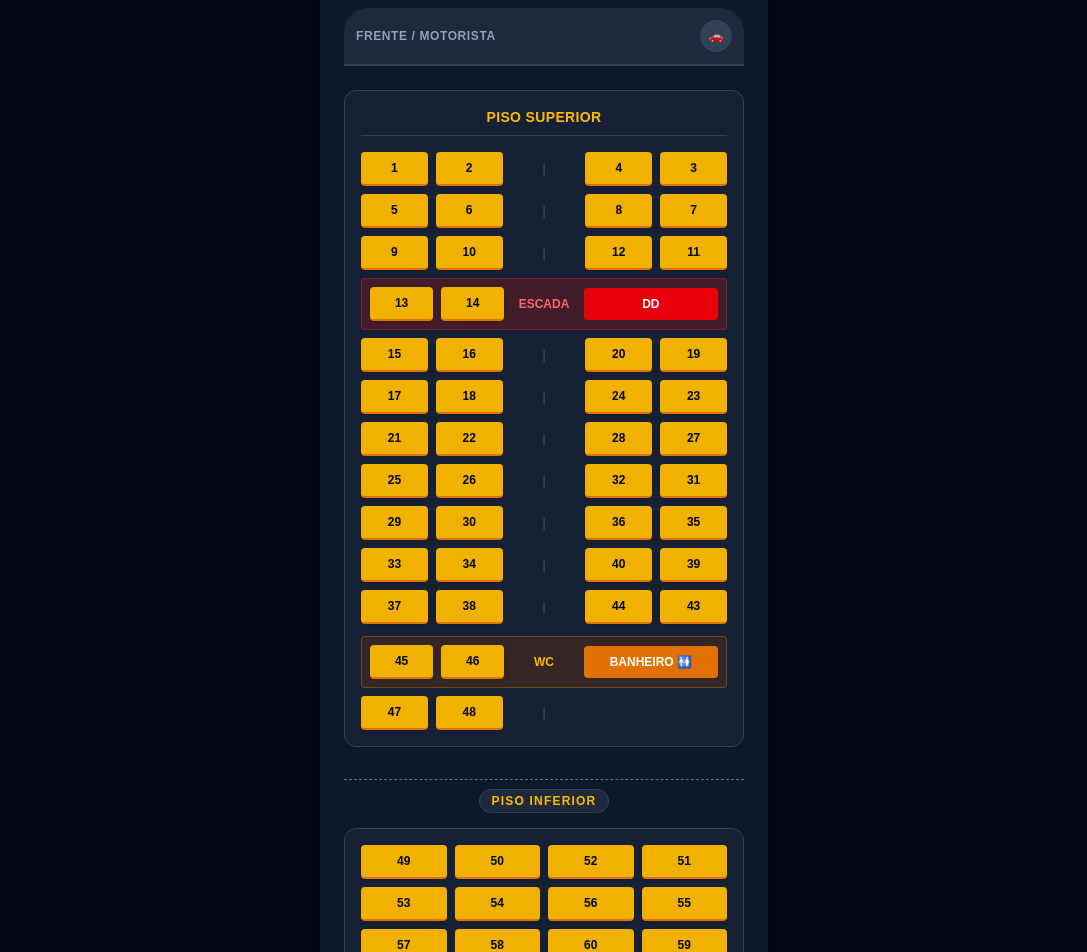
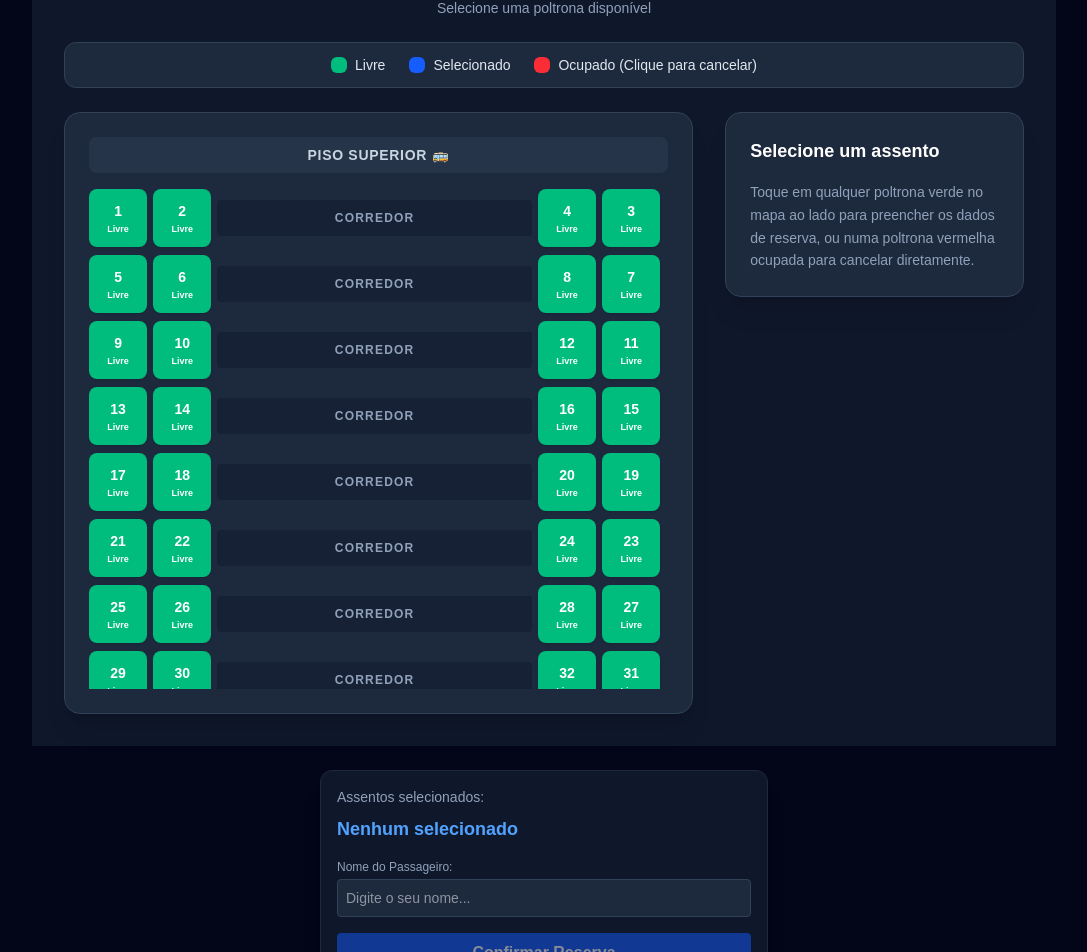
Before and after one commit to lcverissimogusmao-beep/onibus-reserva, a Next.js app: page / in a window 1280 px wide. Shown: the part 170-1122 px from the top of the page, without its empty margins (96-1183 px from the left). Built offline with nearby package versions, Linux system fonts and the light colour scheme; no server answers; the database is empty.

Commit message:
Atualizado layout funcional do mapa de assentos

```diff
--- a/src/app/page.tsx
+++ b/src/app/page.tsx
@@ -3,6 +3,8 @@
 import React, { useState, useEffect } from 'react';
 import SeatMap from '@/components/SeatMap';
 import { supabase } from '@/lib/supabase';
+
+const SeatMapComponent = SeatMap as React.ComponentType<any>;
 
 export default function Home() {
   const [selectedSeats, setSelectedSeats] = useState<number[]>([]);
@@ -122,7 +124,7 @@ export default function Home() {
       <h1 className="text-2xl font-bold text-center mb-6 text-amber-400">Reserva de Assentos - Autocarro</h1>
 
       {/* Mapa de Assentos */}
-      <SeatMap
+      <SeatMapComponent
         seats={seatsFromDB}
         selectedSeats={selectedSeats}
         onSelectSeat={handleSelectSeat}
--- a/src/components/SeatMap.tsx
+++ b/src/components/SeatMap.tsx
@@ -1,179 +1,246 @@
-'use client';
+'use client'
 
-import React from 'react';
+import { useState, useEffect } from 'react'
+import { supabase } from '@/lib/supabase'
 
-interface SeatMapProps {
-  seats?: { id: number; status: string; passenger?: string }[];
-  selectedSeats?: number[];
-  onSelectSeat?: (seatId: number) => void;
+interface Reserva {
+  id: number
+  assento: string
+  nome: string
+  documento: string
+  email: string
 }
 
-export default function SeatMap({ seats = [], selectedSeats = [], onSelectSeat }: SeatMapProps) {
+export default function SeatMap() {
+  const [reservas, setReservas] = useState<Reserva[]>([])
+  const [selectedSeat, setSelectedSeat] = useState<string | null>(null)
+  const [nome, setNome] = useState('')
+  const [documento, setDocumento] = useState('')
+  const [email, setEmail] = useState('')
+  const [loading, setLoading] = useState(false)
+
+  const rows = Array.from({ length: 15 }, (_, rowIndex) => {
+    const base = rowIndex * 4
+    return {
+      left1: `A${base + 1}`,
+      left2: `A${base + 2}`,
+      right1: `A${base + 4}`,
+      right2: `A${base + 3}`,
+    }
+  })
+
+  const fetchReservas = async () => {
+    const { data, error } = await supabase.from('reservas').select('*')
+    if (error) {
+      console.error('Erro ao buscar reservas:', error.message)
+    } else if (data) {
+      setReservas(data)
+    }
+  }
+
+  useEffect(() => {
+    fetchReservas()
+  }, [])
+
+  const getAssentoOcupado = (seatNumber: string) => {
+    return reservas.find((r) => r.assento === seatNumber)
+  }
+
+  // Função atualizada sem pedir nenhuma senha
+  const handleSeatClick = async (seatNumber: string) => {
+    const ocupado = getAssentoOcupado(seatNumber)
+
+    if (ocupado) {
+      const confirmar = window.confirm(`O assento ${seatNumber} está reservado por ${ocupado.nome}. Deseja cancelar esta reserva?`)
+      if (!confirmar) return
+
+      setLoading(true)
+      const { error } = await supabase.from('reservas').delete().eq('id', ocupado.id)
+      setLoading(false)
+
+      if (error) {
+        alert('Erro ao cancelar reserva: ' + error.message)
+      } else {
+        alert(`Reserva do assento ${seatNumber} cancelada com sucesso!`)
+        fetchReservas()
+      }
+    } else {
+      setSelectedSeat(seatNumber)
+    }
+  }
+
+  const handleReserve = async (e: React.FormEvent) => {
+    e.preventDefault()
+    if (!selectedSeat) return
+
+    setLoading(true)
+
+    const { error } = await supabase.from('reservas').insert([
+      {
+        assento: selectedSeat,
+        nome,
+        documento,
+        email,
+      },
+    ])
+
+    setLoading(false)
+
+    if (error) {
+      alert('Erro ao realizar reserva: ' + error.message)
+    } else {
+      alert(`Assento ${selectedSeat} reservado com sucesso!`)
+      setSelectedSeat(null)
+      setNome('')
+      setDocumento('')
+      setEmail('')
+      fetchReservas()
+    }
+  }
+
+  const renderSeatButton = (seat: string) => {
+    const ocupado = getAssentoOcupado(seat)
+    const isSelected = selectedSeat === seat
+
+    let bgColor = 'bg-emerald-500 hover:bg-emerald-600 text-white'
+    if (ocupado) {
+      bgColor = 'bg-red-500 hover:bg-red-600 text-white cursor-pointer'
+    } else if (isSelected) {
+      bgColor = 'bg-blue-600 text-white ring-2 ring-blue-300'
+    }
+
+    return (
+      <button
+        key={seat}
+        onClick={() => handleSeatClick(seat)}
+        className={`py-3 px-1 rounded-lg font-medium transition-all flex flex-col items-center justify-center text-xs shadow-sm ${bgColor}`}
+      >
+        <span className="font-bold text-sm">{seat.replace('A', '')}</span>
+        <span className="text-[9px] font-semibold mt-0.5 text-white">
+          {ocupado ? 'Ocupado' : isSelected ? 'Selecionado' : 'Livre'}
+        </span>
+      </button>
+    )
+  }
+
   return (
-    <div className="flex flex-col items-center p-6 bg-slate-900 text-white rounded-xl shadow-xl max-w-md mx-auto">
-      {/* Legenda de Cores */}
-      <div className="flex gap-4 mb-6 text-xs bg-slate-800 p-2 rounded-lg border border-slate-700 w-full justify-around">
-        <div className="flex items-center gap-1.5">
-          <div className="w-3 h-3 bg-yellow-500 rounded"></div>
-          <span>Disponível</span>
+    <div className="max-w-5xl mx-auto p-3 sm:p-6 md:p-8 bg-slate-900 min-h-screen text-slate-100">
+      <h1 className="text-xl sm:text-2xl font-bold text-center mb-2 text-white">
+        Mapa do Ônibus
+      </h1>
+      <p className="text-center text-xs sm:text-sm text-slate-400 mb-6">
+        Selecione uma poltrona disponível
+      </p>
+
+      <div className="flex flex-wrap justify-center gap-4 sm:gap-6 mb-6 text-xs sm:text-sm bg-slate-800 p-3 rounded-xl border border-slate-700">
+        <div className="flex items-center gap-2">
+          <div className="w-4 h-4 bg-emerald-500 rounded-md"></div>
+          <span className="text-slate-200">Livre</span>
         </div>
-        <div className="flex items-center gap-1.5">
-          <div className="w-3 h-3 bg-blue-600 rounded"></div>
-          <span>Selecionado</span>
+        <div className="flex items-center gap-2">
+          <div className="w-4 h-4 bg-blue-600 rounded-md"></div>
+          <span className="text-slate-200">Selecionado</span>
         </div>
-        <div className="flex items-center gap-1.5">
-          <div className="w-3 h-3 bg-slate-600 rounded"></div>
-          <span>Ocupado</span>
+        <div className="flex items-center gap-2">
+          <div className="w-4 h-4 bg-red-500 rounded-md"></div>
+          <span className="text-slate-200">Ocupado (Clique para cancelar)</span>
         </div>
       </div>
 
-      {/* 🚍 CABINE DO MOTORISTA */}
-      <div className="w-full flex justify-between items-center bg-slate-800 p-3 rounded-t-3xl border-b-2 border-slate-700 mb-6">
-        <span className="text-xs tracking-wider text-slate-400 font-semibold">FRENTE / MOTORISTA</span>
-        <div className="w-8 h-8 rounded-full bg-slate-700 flex items-center justify-center text-xs"> 🚗 </div>
-      </div>
-
-      {/* 🏢 PISO SUPERIOR */}
-      <div className="w-full bg-slate-800/60 p-4 rounded-xl border border-slate-700 mb-6">
-        <h3 className="text-center text-amber-400 font-bold mb-4 tracking-wide text-sm border-b border-slate-700 pb-2">
-          PISO SUPERIOR
-        </h3>
-
-        <div className="space-y-2">
-          {/* Fila 1 */}
-          <div className="grid grid-cols-5 gap-2 items-center text-center">
-            <Seat id={1} seats={seats} selectedSeats={selectedSeats} onClick={onSelectSeat} />
-            <Seat id={2} seats={seats} selectedSeats={selectedSeats} onClick={onSelectSeat} />
-            <div className="text-slate-600 text-xs">|</div>
-            <Seat id={4} seats={seats} selectedSeats={selectedSeats} onClick={onSelectSeat} />
-            <Seat id={3} seats={seats} selectedSeats={selectedSeats} onClick={onSelectSeat} />
-          </div>
-          <div className="grid grid-cols-5 gap-2 items-center text-center">
-            <Seat id={5} seats={seats} selectedSeats={selectedSeats} onClick={onSelectSeat} />
-            <Seat id={6} seats={seats} selectedSeats={selectedSeats} onClick={onSelectSeat} />
-            <div className="text-slate-600 text-xs">|</div>
-            <Seat id={8} seats={seats} selectedSeats={selectedSeats} onClick={onSelectSeat} />
-            <Seat id={7} seats={seats} selectedSeats={selectedSeats} onClick={onSelectSeat} />
-          </div>
-          <div className="grid grid-cols-5 gap-2 items-center text-center">
-            <Seat id={9} seats={seats} selectedSeats={selectedSeats} onClick={onSelectSeat} />
-            <Seat id={10} seats={seats} selectedSeats={selectedSeats} onClick={onSelectSeat} />
-            <div className="text-slate-600 text-xs">|</div>
-            <Seat id={12} seats={seats} selectedSeats={selectedSeats} onClick={onSelectSeat} />
-            <Seat id={11} seats={seats} selectedSeats={selectedSeats} onClick={onSelectSeat} />
+      <div className="grid grid-cols-1 lg:grid-cols-3 gap-6 sm:gap-8 items-start">
+        <div className="lg:col-span-2 bg-slate-800 p-4 sm:p-6 rounded-2xl shadow-xl border border-slate-700">
+          <div className="text-center font-bold text-slate-300 mb-4 py-2 bg-slate-700/50 rounded-lg text-xs sm:text-sm tracking-wider uppercase">
+            Piso Superior 🚌
           </div>
 
-          {/* Bloco DD (Escada) */}
-          <div className="grid grid-cols-5 gap-2 items-center text-center bg-red-900/40 p-2 rounded border border-red-500/30">
-            <Seat id={13} seats={seats} selectedSeats={selectedSeats} onClick={onSelectSeat} />
-            <Seat id={14} seats={seats} selectedSeats={selectedSeats} onClick={onSelectSeat} />
-            <div className="text-red-400 text-xs font-bold">ESCADA</div>
-            <div className="col-span-2 bg-red-600 text-white text-xs font-bold py-2 rounded flex items-center justify-center">
-              DD
-            </div>
-          </div>
+          <div className="max-h-[500px] overflow-y-auto pr-2 space-y-2">
+            {rows.map((row, idx) => (
+              <div key={idx} className="grid grid-cols-9 gap-1.5 items-center">
+                <div className="col-span-2 grid grid-cols-2 gap-1.5">
+                  {renderSeatButton(row.left1)}
+                  {renderSeatButton(row.left2)}
+                </div>
 
-          {/* Filas seguintes do Piso Superior */}
-          {[
-            { l1: 15, l2: 16, r1: 20, r2: 19 },
-            { l1: 17, l2: 18, r1: 24, r2: 23 },
-            { l1: 21, l2: 22, r1: 28, r2: 27 },
-            { l1: 25, l2: 26, r1: 32, r2: 31 },
-            { l1: 29, l2: 30, r1: 36, r2: 35 },
-            { l1: 33, l2: 34, r1: 40, r2: 39 },
-            { l1: 37, l2: 38, r1: 44, r2: 43 },
-          ].map((row, index) => (
-            <div key={index} className="grid grid-cols-5 gap-2 items-center text-center">
-              <Seat id={row.l1} seats={seats} selectedSeats={selectedSeats} onClick={onSelectSeat} />
-              <Seat id={row.l2} seats={seats} selectedSeats={selectedSeats} onClick={onSelectSeat} />
-              <div className="text-slate-600 text-xs">|</div>
-              <Seat id={row.r1} seats={seats} selectedSeats={selectedSeats} onClick={onSelectSeat} />
-              <Seat id={row.r2} seats={seats} selectedSeats={selectedSeats} onClick={onSelectSeat} />
-            </div>
-          ))}
+                <div className="col-span-5 text-center text-[10px] sm:text-xs font-semibold text-slate-400 uppercase tracking-widest bg-slate-900/40 py-2.5 rounded">
+                  Corredor
+                </div>
 
-          {/* Bloco BANHEIRO */}
-          <div className="grid grid-cols-5 gap-2 items-center text-center bg-amber-900/30 p-2 rounded border border-amber-500/30 mt-3">
-            <Seat id={45} seats={seats} selectedSeats={selectedSeats} onClick={onSelectSeat} />
-            <Seat id={46} seats={seats} selectedSeats={selectedSeats} onClick={onSelectSeat} />
-            <div className="text-amber-400 text-xs font-bold">WC</div>
-            <div className="col-span-2 bg-amber-600 text-white text-xs font-bold py-2 rounded flex items-center justify-center">
-              BANHEIRO 🚻
-            </div>
-          </div>
-          <div className="grid grid-cols-5 gap-2 items-center text-center">
-            <Seat id={47} seats={seats} selectedSeats={selectedSeats} onClick={onSelectSeat} />
-            <Seat id={48} seats={seats} selectedSeats={selectedSeats} onClick={onSelectSeat} />
-            <div className="text-slate-600 text-xs">|</div>
-            <div className="col-span-2"></div>
+                <div className="col-span-2 grid grid-cols-2 gap-1.5">
+                  {renderSeatButton(row.right1)}
+                  {renderSeatButton(row.right2)}
+                </div>
+              </div>
+            ))}
           </div>
         </div>
-      </div>
 
-      {/* 🔻 DIVISÃO DE PISOS */}
-      <div className="w-full text-center my-2 border-t border-dashed border-slate-500 pt-2">
-        <span className="text-xs uppercase tracking-widest text-amber-400 font-bold bg-slate-800 px-3 py-1 rounded-full border border-slate-700">
-          Piso Inferior
-        </span>
-      </div>
+        <div className="bg-slate-800 p-4 sm:p-6 rounded-2xl shadow-xl border border-slate-700 lg:sticky lg:top-6">
+          <h2 className="text-base sm:text-lg font-semibold mb-4 text-white">
+            {selectedSeat ? `Reservar Assento: ${selectedSeat.replace('A', '')}` : 'Selecione um assento'}
+          </h2>
 
-      {/* 🏢 PISO INFERIOR (Assentos 49 a 60) */}
-      <div className="w-full bg-slate-800/60 p-4 rounded-xl border border-slate-700 mt-2">
-        <div className="space-y-2">
-          <div className="grid grid-cols-4 gap-2 items-center text-center">
-            <Seat id={49} seats={seats} selectedSeats={selectedSeats} onClick={onSelectSeat} />
-            <Seat id={50} seats={seats} selectedSeats={selectedSeats} onClick={onSelectSeat} />
-            <Seat id={52} seats={seats} selectedSeats={selectedSeats} onClick={onSelectSeat} />
-            <Seat id={51} seats={seats} selectedSeats={selectedSeats} onClick={onSelectSeat} />
-          </div>
-          <div className="grid grid-cols-4 gap-2 items-center text-center">
-            <Seat id={53} seats={seats} selectedSeats={selectedSeats} onClick={onSelectSeat} />
-            <Seat id={54} seats={seats} selectedSeats={selectedSeats} onClick={onSelectSeat} />
-            <Seat id={56} seats={seats} selectedSeats={selectedSeats} onClick={onSelectSeat} />
-            <Seat id={55} seats={seats} selectedSeats={selectedSeats} onClick={onSelectSeat} />
-          </div>
-          <div className="grid grid-cols-4 gap-2 items-center text-center">
-            <Seat id={57} seats={seats} selectedSeats={selectedSeats} onClick={onSelectSeat} />
-            <Seat id={58} seats={seats} selectedSeats={selectedSeats} onClick={onSelectSeat} />
-            <Seat id={60} seats={seats} selectedSeats={selectedSeats} onClick={onSelectSeat} />
-            <Seat id={59} seats={seats} selectedSeats={selectedSeats} onClick={onSelectSeat} />
-          </div>
+          {selectedSeat ? (
+            <form onSubmit={handleReserve} className="space-y-3 sm:space-y-4">
+              <div>
+                <label className="block text-xs sm:text-sm font-medium text-slate-300 mb-1">Nome Completo</label>
+                <input
+                  type="text"
+                  required
+                  value={nome}
+                  onChange={(e) => setNome(e.target.value)}
+                  className="w-full px-3 py-2 bg-slate-900 border border-slate-700 rounded-lg focus:outline-none focus:ring-2 focus:ring-blue-500 text-white text-sm"
+                  placeholder="Ex: João da Silva"
+                />
+              </div>
+
+              <div>
+                <label className="block text-xs sm:text-sm font-medium text-slate-300 mb-1">Documento (CPF/RG)</label>
+                <input
+                  type="text"
+                  required
+                  value={documento}
+                  onChange={(e) => setDocumento(e.target.value)}
+                  className="w-full px-3 py-2 bg-slate-900 border border-slate-700 rounded-lg focus:outline-none focus:ring-2 focus:ring-blue-500 text-white text-sm"
+                  placeholder="Ex: 000.000.000-00"
+                />
+              </div>
+
+              <div>
+                <label className="block text-xs sm:text-sm font-medium text-slate-300 mb-1">E-mail</label>
+                <input
+                  type="email"
+                  required
+                  value={email}
+                  onChange={(e) => setEmail(e.target.value)}
+                  className="w-full px-3 py-2 bg-slate-900 border border-slate-700 rounded-lg focus:outline-none focus:ring-2 focus:ring-blue-500 text-white text-sm"
+                  placeholder="exemplo@email.com"
+                />
+              </div>
+
+              <div className="flex gap-3 pt-2">
+                <button
+                  type="submit"
+                  disabled={loading}
+                  className="flex-1 bg-blue-600 hover:bg-blue-700 text-white font-medium py-2.5 rounded-lg transition-colors disabled:opacity-50 text-sm shadow-md"
+                >
+                  {loading ? 'Salvando...' : 'Confirmar Reserva'}
+                </button>
+                <button
+                  type="button"
+                  onClick={() => setSelectedSeat(null)}
+                  className="px-4 py-2.5 bg-slate-700 hover:bg-slate-600 text-slate-200 font-medium rounded-lg transition-colors text-sm"
+                >
+                  Cancelar
+                </button>
+              </div>
+            </form>
+          ) : (
+            <p className="text-slate-400 text-xs sm:text-sm leading-relaxed">
+              Toque em qualquer poltrona verde no mapa ao lado para preencher os dados de reserva, ou numa poltrona vermelha ocupada para cancelar diretamente.
+            </p>
+          )}
         </div>
       </div>
     </div>
-  );
+  )
 }
-
-interface SeatProps {
-  id: number;
-  seats?: { id: number; status: string }[];
-  selectedSeats?: number[];
-  onClick?: (id: number) => void;
-}
-
-function Seat({ id, seats = [], selectedSeats = [], onClick }: SeatProps) {
-  const seatData = seats.find((s) => s.id === id);
-  const isOccupied = seatData?.status === 'occupied';
-  const isSelected = selectedSeats.includes(id);
-
-  // Cores atualizadas conforme pedido:
-  // Disponível = amarelo original
-  // Selecionado = azul
-  // Ocupado = cinza
-  let bgColor = "bg-yellow-500 hover:bg-yellow-400 text-slate-950 border-b-2 border-amber-600";
-
-  if (isOccupied) {
-    bgColor = "bg-slate-700 text-slate-400 cursor-not-allowed border-b-2 border-slate-800";
-  } else if (isSelected) {
-    bgColor = "bg-blue-600 hover:bg-blue-500 text-white border-b-2 border-blue-800 scale-95";
-  }
-
-  return (
-    <button
-      onClick={() => onClick && onClick(id)}
-      className={`font-bold text-xs py-2 rounded shadow transition-all w-full ${bgColor}`}
-    >
-      {id}
-    </button>
-  );
-}
```
